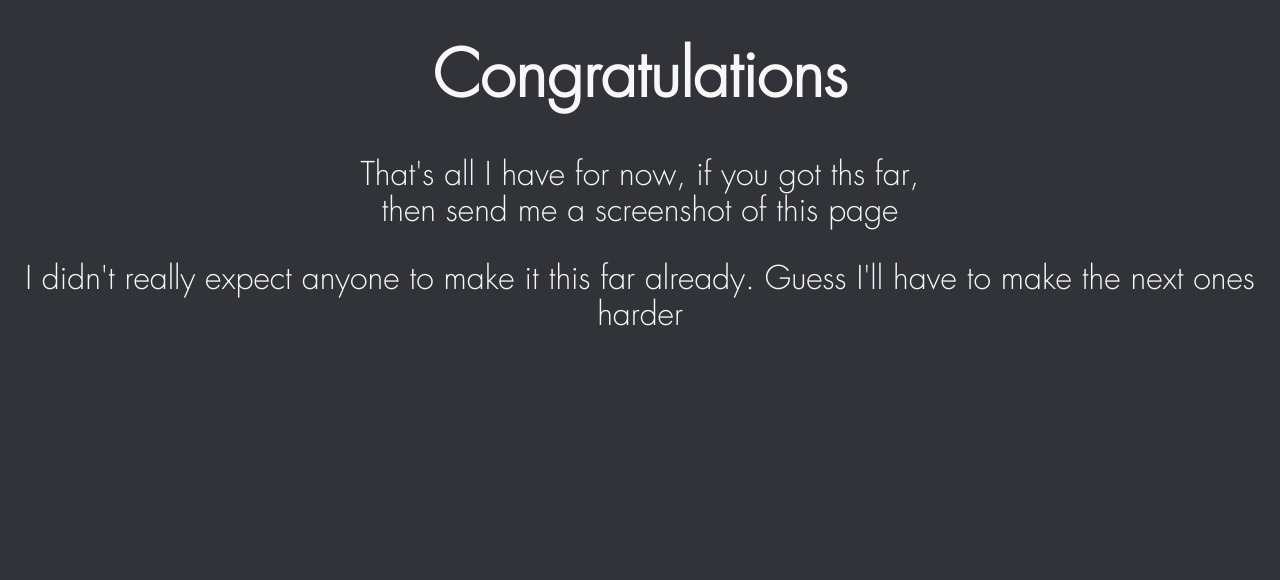
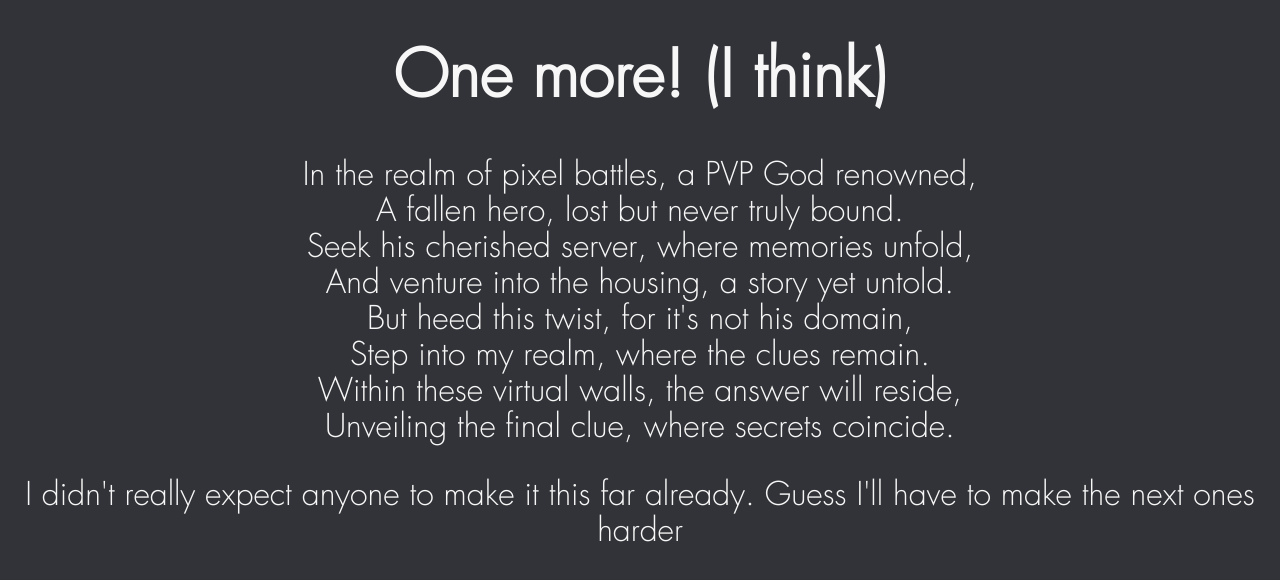
Before and after one commit to jydaelcip/Scavenger-Hunt, a plain HTML site: page index.html in a window 1280 px wide. Drawn offline with Linux system fonts and the light colour scheme.

Commit message:
Update index.html

```diff
--- a/index.html
+++ b/index.html
@@ -17,8 +17,16 @@
             <p class="browsehappy">You are using an <strong>outdated</strong> browser. Please <a href="#">upgrade your browser</a> to improve your experience.</p>
         <![endif]-->
             <header>
-                <h1>Congratulations</h1>
-                <p>That's all I have for now, if you got ths far,<br> then send me a screenshot of this page</p>
+                <h1>One more! (I think)</h1>
+                <p>In the realm of pixel battles, a PVP God renowned,<br>
+                    A fallen hero, lost but never truly bound.<br>
+                    Seek his cherished server, where memories unfold,<br>
+                    And venture into the housing, a story yet untold.<br>
+
+                    But heed this twist, for it's not his domain,<br>
+                    Step into my realm, where the clues remain.<br>
+                    Within these virtual walls, the answer will reside,<br>
+                    Unveiling the final clue, where secrets coincide.</p>
                 <p>I didn't really expect anyone to make it this far already. Guess I'll have to make the next ones harder</p>
             </header>
     </body>
```
